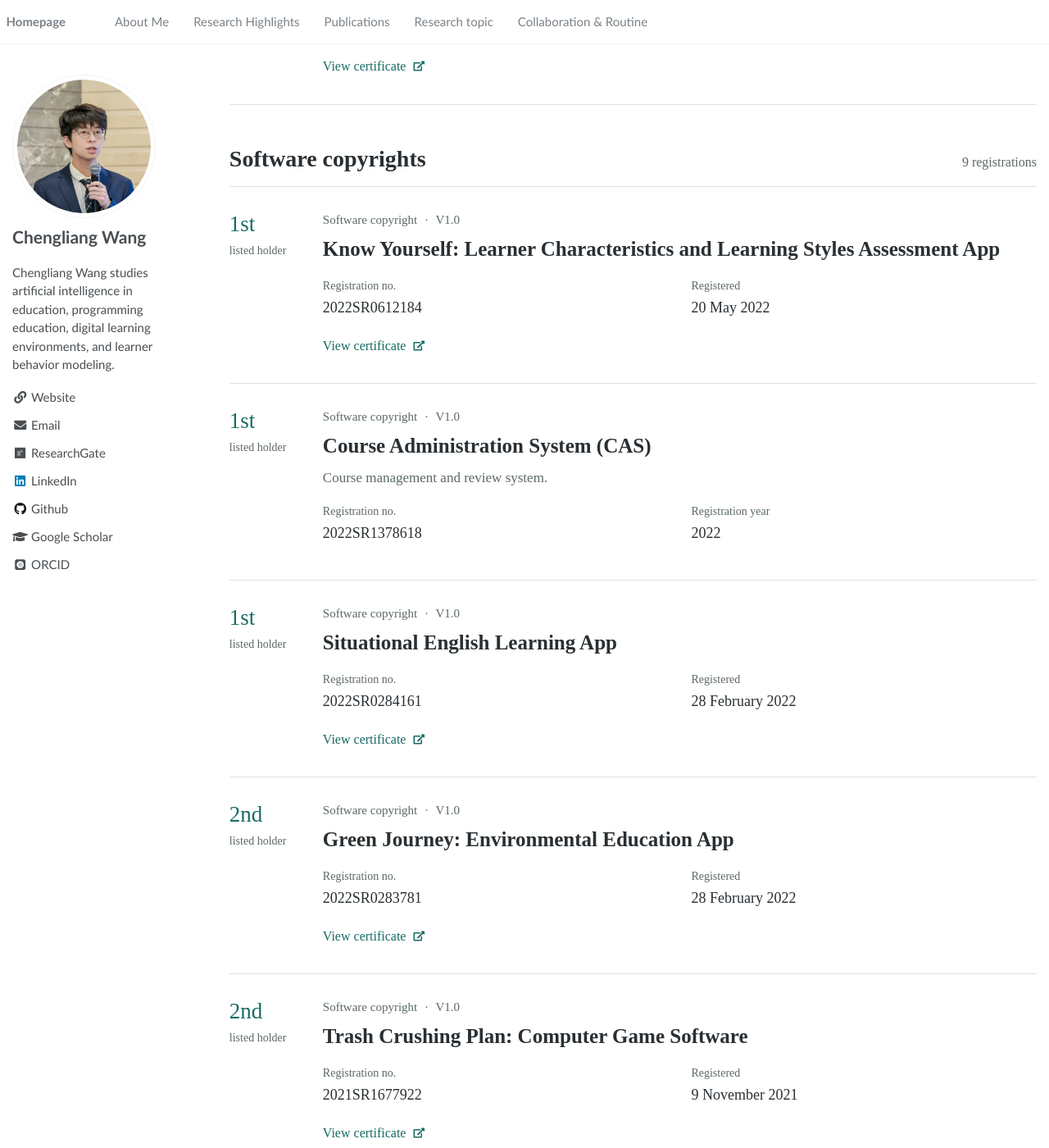
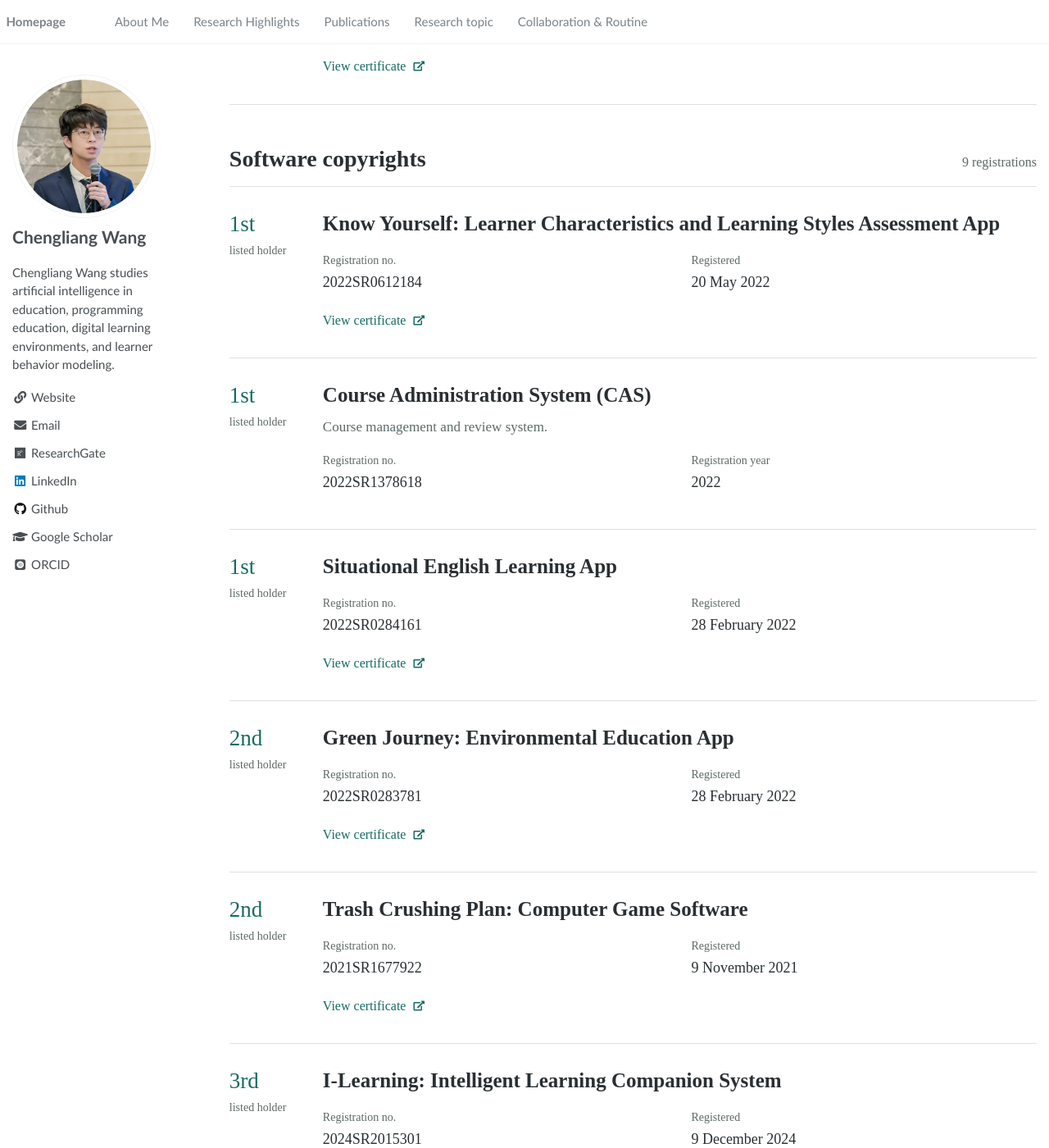
Before and after one commit to wcledutech/wcledutech.github.io, a Jekyll site: the page built from _pages/software-copyrights-patents.html, in a window 1280 px wide and 1400 px high, scrolled down 1050 px. Shown: the whole window at 82% size. Built offline with Jekyll 4.4.1, drawn with Linux system fonts in a browser that asks for light colours; some web fonts are replaced; some of the changed text lies outside the part shown.

Commit message:
Remove repetitive software copyright version labels

```diff
--- a/_pages/software-copyrights-patents.html
+++ b/_pages/software-copyrights-patents.html
@@ -50,7 +50,6 @@ author_profile: true
       <article class="ip-record" id="{{ item.id | escape }}">
         <div class="ip-position"><strong>{{ item.position_label }}</strong><span>{{ item.position_type }}</span></div>
         <div class="ip-record-body">
-          <p class="ip-type">Software copyright <span aria-hidden="true">·</span> {{ item.version | escape }}</p>
           <h3>{% if item.document %}<a href="{{ item.document | relative_url }}" target="_blank" rel="noopener noreferrer" data-no-lightbox aria-label="{{ item.title | escape }} — {{ item.document_label | downcase }} (opens in a new tab)">{{ item.title | escape }}</a>{% else %}{{ item.title | escape }}{% endif %}</h3>
           {% if item.subtitle %}<p class="ip-subtitle">{{ item.subtitle | escape }}</p>{% endif %}
           <dl class="ip-details">
```
